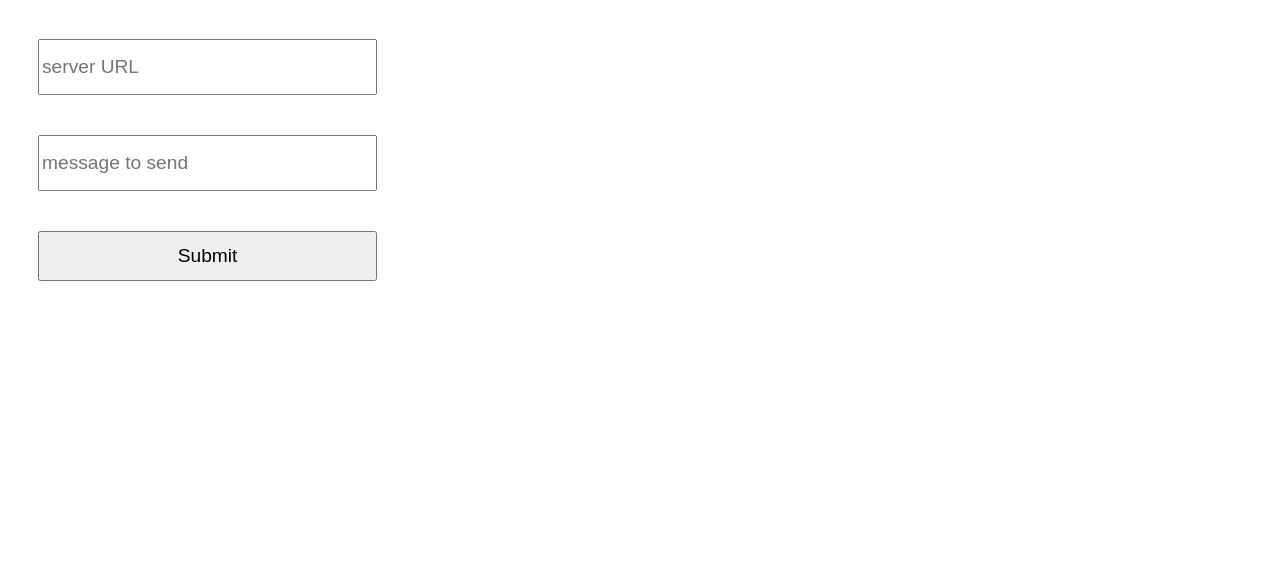
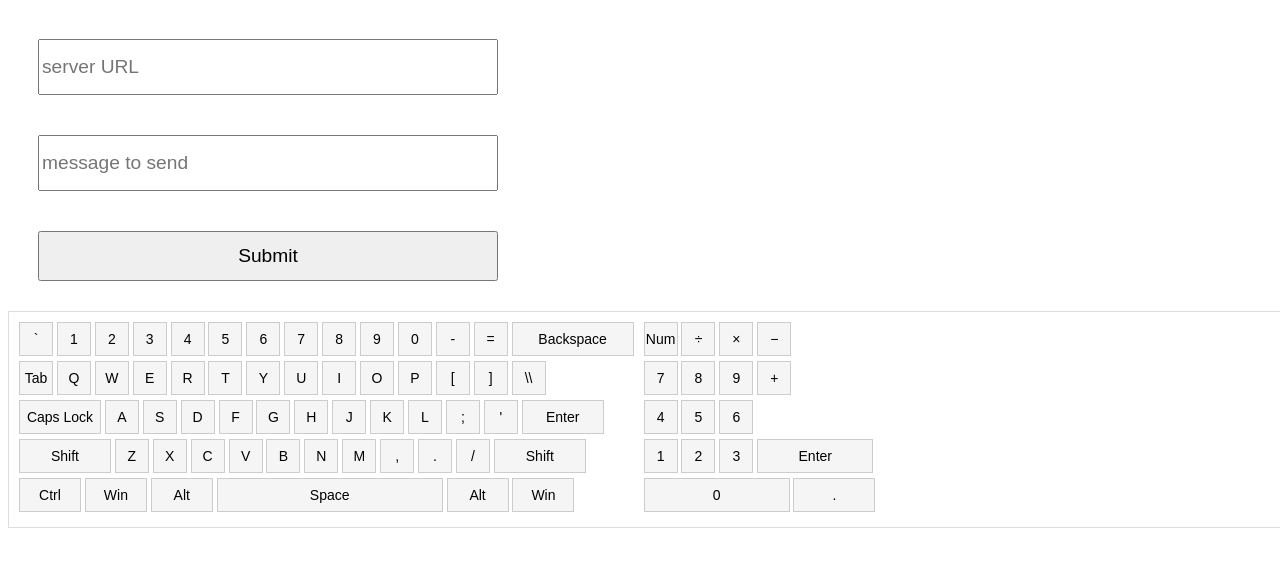
Before and after one commit to 2upo/keyboard_web, a plain HTML site: page client/index.html in a window 1280 px wide. Shown: the part 79-646 px from the top of the page. Drawn offline with nearby package versions, Linux system fonts and the light colour scheme.

Commit message:
Add keyboard layout

```diff
--- a/client/index.html
+++ b/client/index.html
@@ -10,9 +10,10 @@
         .flex{
             display: flex;
             align-content: space-evenly;
-            max-width: 30%;
+            min-width: 500px;
             padding: 10px;
             min-height: 200px;
+            width: 30%;
             flex-direction: column;
         }
         .flex > input {
@@ -20,6 +21,86 @@
             height: 50px;
             font-size: larger;
         }
+
+        .keyboard {
+            display: inline-block;
+            border: 1px solid #ddd;
+            padding: 10px;
+            font-size: 14px;
+            font-family: Arial, sans-serif;
+            user-select: none;
+            width: 100%;
+            display: flex;
+            min-width: 865px;
+        }
+
+
+        .row {
+            margin-bottom: 5px;
+        }
+
+        .key {
+            display: inline-block;
+            width: 32px;
+            height: 32px;
+            border: 1px solid #ccc;
+            text-align: center;
+            line-height: 32px;
+            cursor: default;
+            background-color: #f5f5f5;
+        }
+
+        .key:hover {
+            background-color: #e5e5e5;
+        }
+
+        #backspace {
+            width: 120px;
+        }
+        .num-block{
+            margin-left: 10px;
+        }
+
+        #caps-lock {
+            width: 80px;
+        }
+
+        #enter {
+            width: 80px;
+        }
+
+        #left-shift, #right-shift {
+            width: 90px;
+        }
+
+        #spacebar {
+            width: 224px;
+        }
+
+        #num-lock {
+            width: 80px;
+        }
+
+        #num-divide, #num-multiply, #num-subtract, #num-add {
+            width: 32px;
+        }
+
+        #num-enter {
+            width: 114px;
+        }
+
+        #num-0 {
+            width: 144px;
+        }
+
+        #num-decimal {
+            width: 80px;
+        }
+
+        #left-ctrl, #left-win, #left-alt, #right-alt, #right-win{
+            width: 60px;
+        }
+
     </style>
 </head>
 <body>
@@ -55,7 +136,7 @@
             let socket = new WebSocket(url);
 
             socket.onopen = function(e) {
-                logMsg("Sending to server");
+                logMsg("Send ping");
                 socket.send(message);
             };
 
@@ -76,5 +157,110 @@
             };
         }
     </script>
+
+<div class="keyboard">
+    <div class="main-block">
+        <div class="row">
+            <div class="key" id="backtick">`</div>
+            <div class="key" id="1">1</div>
+            <div class="key" id="2">2</div>
+            <div class="key" id="3">3</div>
+            <div class="key" id="4">4</div>
+            <div class="key" id="5">5</div>
+            <div class="key" id="6">6</div>
+            <div class="key" id="7">7</div>
+            <div class="key" id="8">8</div>
+            <div class="key" id="9">9</div>
+            <div class="key" id="0">0</div>
+            <div class="key" id="minus">-</div>
+            <div class="key" id="equals">=</div>
+            <div class="key" id="backspace">Backspace</div>
+          </div>
+          <div class="row">
+            <div class="key" id="tab">Tab</div>
+            <div class="key" id="q">Q</div>
+            <div class="key" id="w">W</div>
+            <div class="key" id="e">E</div>
+            <div class="key" id="r">R</div>
+            <div class="key" id="t">T</div>
+            <div class="key" id="y">Y</div>
+            <div class="key" id="u">U</div>
+            <div class="key" id="i">I</div>
+            <div class="key" id="o">O</div>
+            <div class="key" id="p">P</div>
+            <div class="key" id="left-brace">[</div>
+            <div class="key" id="right-brace">]</div>
+            <div class="key" id="backslash">\\</div>
+          </div>
+          <div class="row">
+            <div class="key" id="caps-lock">Caps Lock</div>
+            <div class="key" id="a">A</div>
+            <div class="key" id="s">S</div>
+            <div class="key" id="d">D</div>
+            <div class="key" id="f">F</div>
+            <div class="key" id="g">G</div>
+            <div class="key" id="h">H</div>
+            <div class="key" id="j">J</div>
+            <div class="key" id="k">K</div>
+            <div class="key" id="l">L</div>
+            <div class="key" id="semicolon">;</div>
+            <div class="key" id="apostrophe">'</div>
+            <div class="key" id="enter">Enter</div>
+          </div>
+          <div class="row">
+            <div class="key" id="left-shift">Shift</div>
+            <div class="key" id="z">Z</div>
+            <div class="key" id="x">X</div>
+            <div class="key" id="c">C</div>
+            <div class="key" id="v">V</div>
+            <div class="key" id="b">B</div>
+            <div class="key" id="n">N</div>
+            <div class="key" id="m">M</div>
+            <div class="key" id="comma">,</div>
+            <div class="key" id="period">.</div>
+            <div class="key" id="slash">/</div>
+            <div class="key" id="right-shift">Shift</div>
+          </div>
+          <div class="row">
+            <div class="key" id="left-ctrl">Ctrl</div>
+            <div class="key" id="left-win">Win</div>
+            <div class="key" id="left-alt">Alt</div>
+            <div class="key" id="spacebar">Space</div>
+            <div class="key" id="right-alt">Alt</div>
+            <div class="key" id="right-win">Win</div>
+          </div>
+    </div>
+
+    <div class="num-block">
+        <div class="row">
+            <div class="key">Num  </div>
+            <div class="key" id="num-divide">&#247;</div>
+            <div class="key" id="num-multiply">&#215;</div>
+            <div class="key" id="num-subtract">&#8722;</div>
+          </div>
+          <div class="row">
+            <div class="key" id="num-7">7</div>
+            <div class="key" id="num-8">8</div>
+            <div class="key" id="num-9">9</div>
+            <div class="key" id="num-add">&#43;</div>
+          </div>
+          <div class="row">
+            <div class="key" id="num-4">4</div>
+            <div class="key" id="num-5">5</div>
+            <div class="key" id="num-6">6</div>
+          </div>
+          <div class="row">
+            <div class="key" id="num-1">1</div>
+            <div class="key" id="num-2">2</div>
+            <div class="key" id="num-3">3</div>
+            <div class="key" id="num-enter">Enter</div>
+          </div>
+          <div class="row">
+            <div class="key" id="num-0">0</div>
+            <div class="key" id="num-decimal">.</div>
+          </div>
+    </div>
+  </div>
+
 </body>
 </html>
```
Also changed, not shown: 1 other file.
